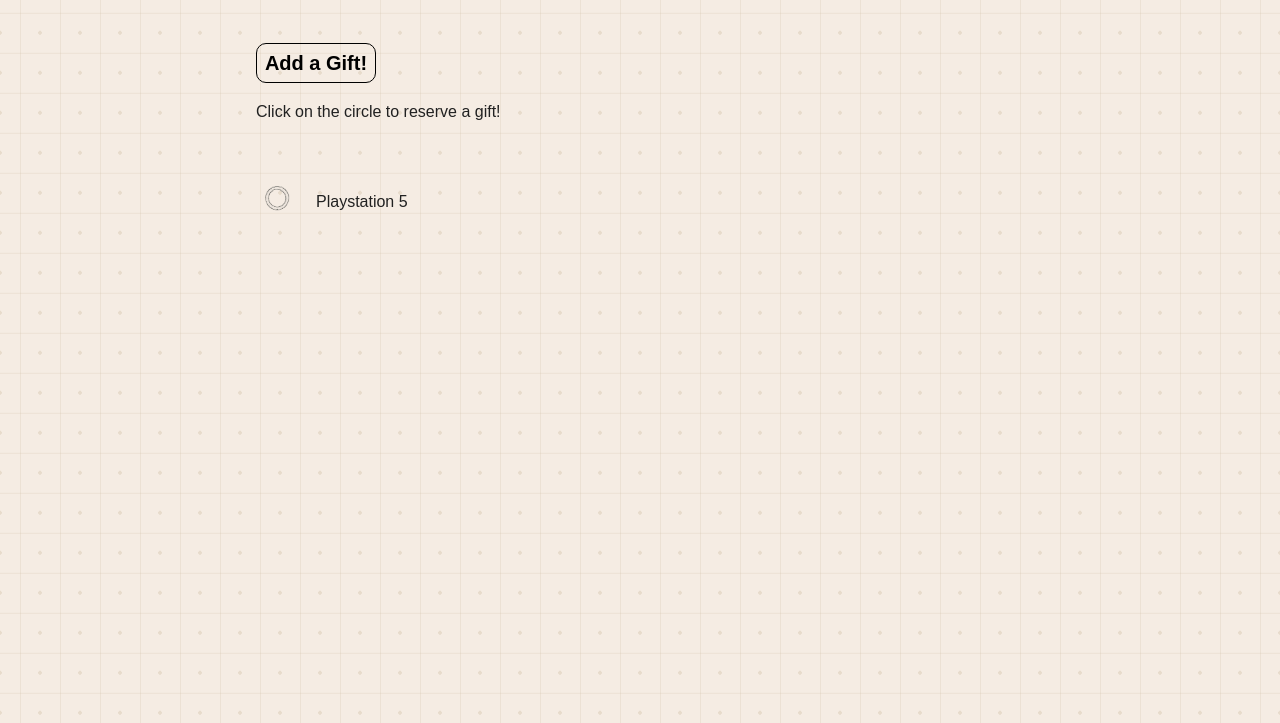
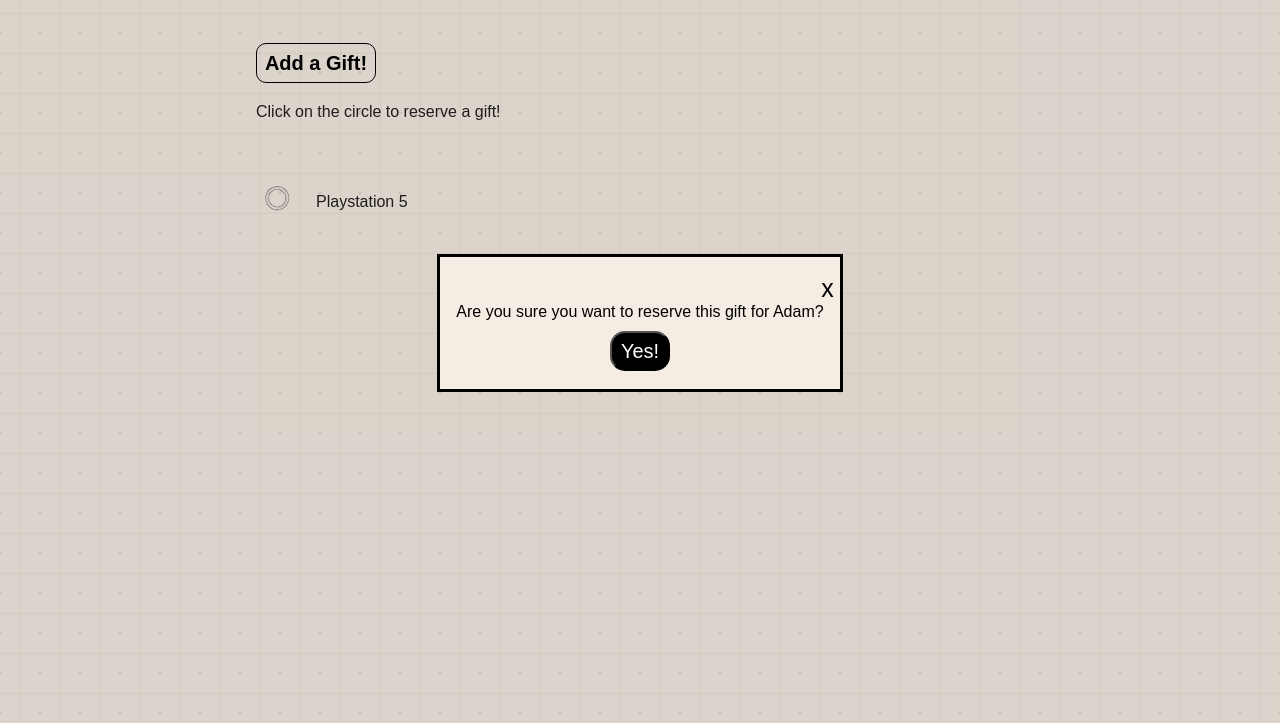
Before and after one commit to adam-a-i/JoyBox, a plain HTML site: page html/page.html in a window 1280 px wide. Both pictures are taken after a click on the button 271 px from the left and 278 px from the top of the page. Shown: the part 77-800 px from the top of the page. Drawn offline with Linux system fonts and the light colour scheme; a web font is replaced by a local one.

Commit message:
created modal and styled it

```diff
--- a/html/page.html
+++ b/html/page.html
@@ -27,7 +27,12 @@
         <div class="gift">
             <button class="reserve-button"><img src="../images/circle.png" class="circle"></button>
             <p class="gift-text">Playstation 5</p>
-
         </div>
     </div>
+    <dialog class="modal" id="modal">
+        <button class="close">x</button>
+        <p class="modalText">Are you sure you want to reserve this gift for Adam?</p>
+        <button class="yes"> Yes! </button>
+    </dialog>
+    <script src="../scripts/modal.js"></script>
   </body>
--- /dev/null
+++ b/scripts/modal.js
@@ -0,0 +1,12 @@
+const modal = document.querySelector('.modal');
+const closeBtn = document.querySelector('.close');
+const openBtn = document.querySelector('.reserve-button');
+const reservedBtn = document.querySelector('.yes');
+
+openBtn.addEventListener('click', () => {
+    modal.showModal();
+});
+
+closeBtn.addEventListener('click', () => {
+    modal.close();
+});
--- a/styles/page.css
+++ b/styles/page.css
@@ -65,6 +65,32 @@
     border: 0;
     background: transparent;
     cursor: pointer;
-    background-image: url(images/circle.png);
-    background-size: cover;
 }
+.modal[open]{/*make sure modal you have the open tag included with the modal container when using flex boxes or else the modal will always appear on the page*/
+    background-color: #f5ece3; /* Stronger beige background */
+    height: 100px;
+    display: flex;
+    flex-direction: column;
+}
+.close{
+    right: 0px;
+    position: absolute;
+    border: none;
+    font-size: 25px;
+    background: transparent;
+}
+.modalText{
+    margin-top:30px;
+
+}
+.yes{
+
+    margin: auto;
+    width: 60px;
+    height: 40px;
+    background-color: black;
+    color: white;
+    border-radius: 15px;
+    margin-top: 10px;
+    font-size: 20px;
+}
```
